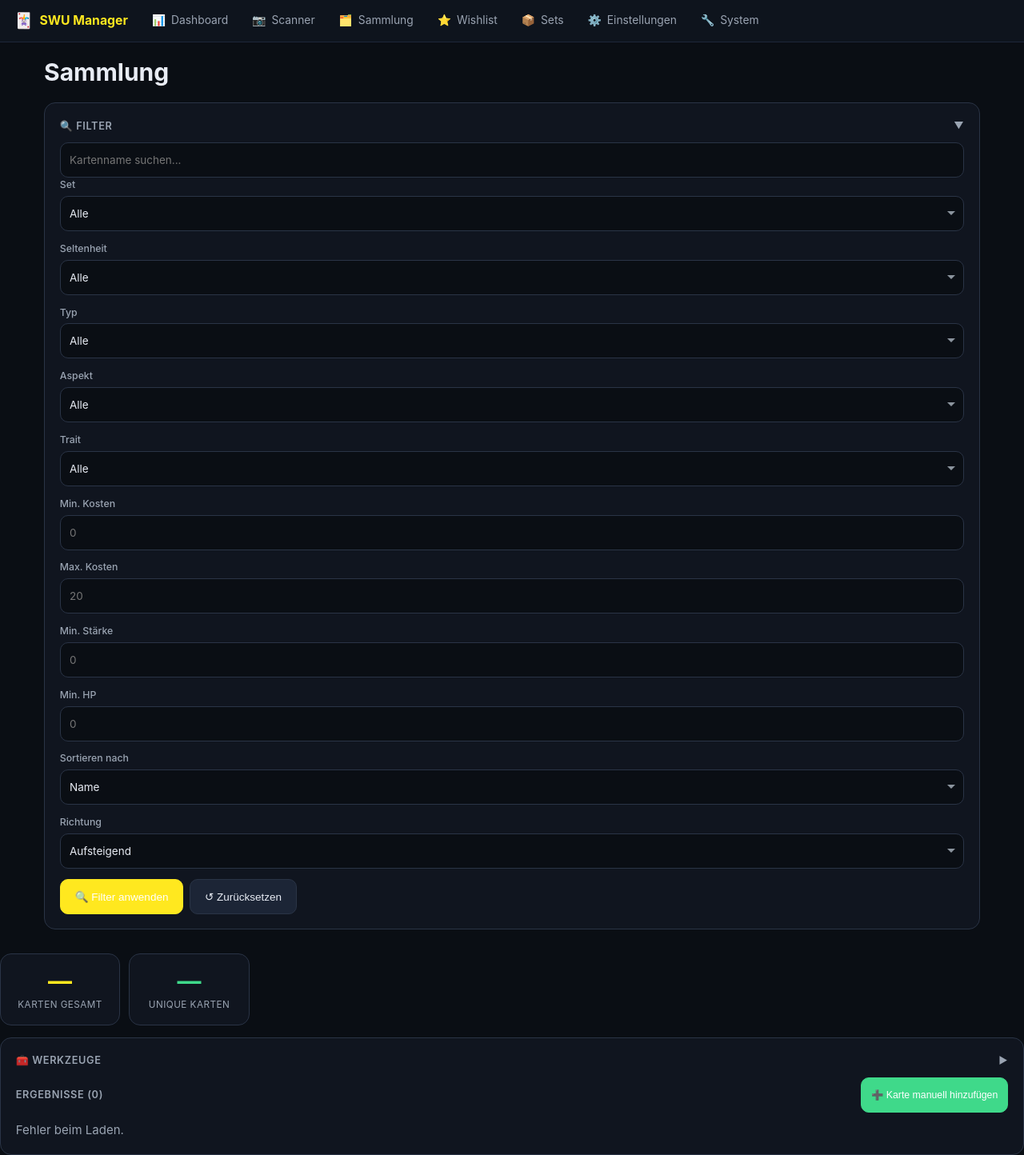
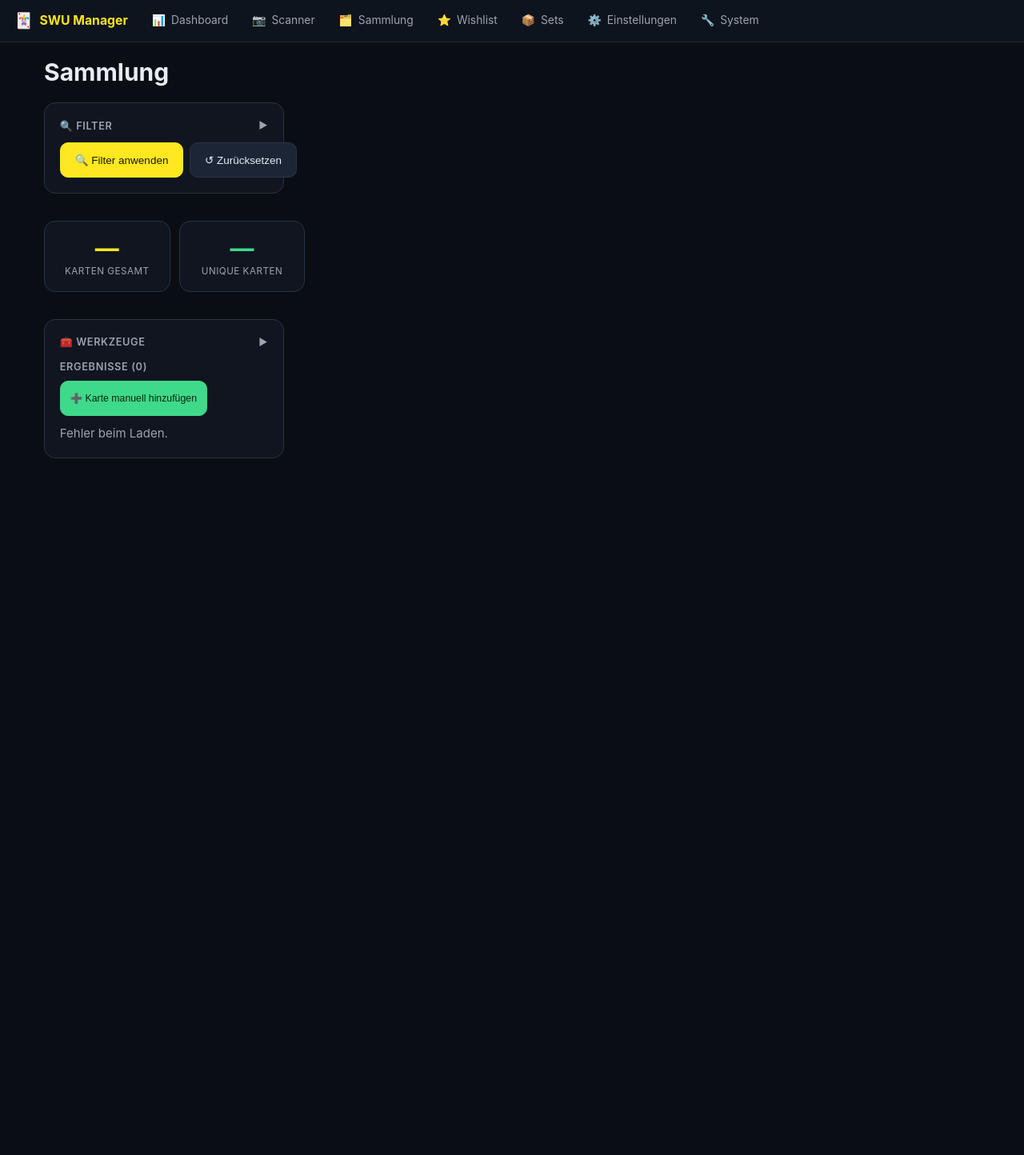
Before and after one commit to Nilssteinmeyer/swu-card-manager, a Python web app: template app/web/templates/collection.html in a window 1280 px wide. Shown: the whole page at 80% size. After the commit the page ends 573 px from the top, so only its background shows below. Run offline with Jinja, Linux system fonts and the light colour scheme; the template is opened without the code that fills it, so the values that code supplies are empty.

Commit message:
fix(vision-qa): alle 4 Befunde der unabhaengigen Bild-QA behoben
Die Vision-QA (Pixel-/OCR-Forensik, 37 Screenshots) meldete 4 echte
Mängel - alle gefixt und live vermessen:

1) BUTTON-KONTRAST (KRITISCH): Weisser Text auf Imperial-Gelb/Grün
   cr 1.19-1.65, weit unter WCAG AA. style.css hardcodete color:#fff
   für btn-primary/success/danger + scan-mode-btn.active, obwohl das
   Star-Wars-Theme --on-primary (#1a1600) definiert. Jetzt Theme-
   Tokens: Gelb-Buttons cr 14.51 (AAA), Grün-Buttons cr 9.08 (AAA).
   Neue --on-success/--on-error-Tokens (dark+light).

2) KARTEN-DETAIL-MODAL OHNE PREIS: price_tcg (TCGplayer) wurde von
   /api/card geliefert aber nie angezeigt; Cardmarket-Zeilen fehlen
   hier mangels MKM-Import. Modal zeigt jetzt 'TCGplayer Market'
   mit Foil-Zuschlag, sonst '— (noch kein Preis-Import)'.
   Close-X: 44x44px erzwungen (war gemessen 9x9 Darstellung).

3) DESKTOP-SAMMLUNG ZEIGTE KEINE KARTE: Filter-Panel (1034px hoch)
   füllte beim Load den ganzen Viewport, Grid begann bei y=1452.
   Neues .collection-layout: ab 900px Filter als 300px sticky
   Sidebar, Grid rechts (851px) - erste Karte jetzt y=531 im
   Viewport. Filter startet eingeklappt (wie Werkzeuge), Stat-Kards
   volle Breite. Verschachtelungs-Bug dabei gefunden und gefixt
   (Browser warf stat-grid+Grid-Card aus dem Layout).

4) KONTRAST-RESTE: Placeholder (cr 3.6), setting-desc, Scan-Overlay-
   Text (cr 3.7) auf --text-muted; E-Mail-Hilfetext erbt.

Durchlauf 6 (final): 775 -> 71 Funde (-91%), Kontrast 132 -> 53
(Rest = Gradient-Badge-Messartefakte, Vision-geprüft lesbar),
font-zu-klein 0, h-overflow 0, fehlernde Aktionen 0.
171 Unit + 21 E2E grün. Cache v32.

```diff
--- a/app/web/static/platform.css
+++ b/app/web/static/platform.css
@@ -33,6 +33,8 @@
   --primary-bg: rgba(184, 147, 10, 0.12);
   --secondary: #0077b6;
   --secondary-bg: rgba(0, 119, 182, 0.1);
+  --on-success: #ffffff;         /* Light: weisser Text auf dunklerem Gruen */
+  --on-error: #ffffff;
   --error: #c53030;
   --error-bg: rgba(197, 48, 48, 0.1);
   --success: #15803d;
@@ -62,8 +64,10 @@
   --secondary: #4dd8ff;           /* Scanner-HUD Cyan */
   --secondary-bg: rgba(77, 216, 255, 0.12);
   --error: #ff5a52;
+  --on-error: #ffffff;           /* Weiss bleibt AA auf Rot (cr ~4.6) */
   --error-bg: rgba(255, 90, 82, 0.12);
   --success: #3fd98a;
+  --on-success: #06240f;          /* Vision-QA: dunkler Text fuer AA auf Gruen */
   --success-bg: rgba(63, 217, 138, 0.12);
   --purple: #bc8cff;
   --orange: #f0883e;
@@ -659,6 +663,17 @@ input[type="number"], input[type="search"], select, textarea {
 }
 
 
+/* ---- Sammlung: Desktop-Layout Filter links / Grid rechts (Vision-QA) ----- */
+/* Vision-QA: Desktop-Load zeigte nur das aufgeklappte Filter-Panel ueber die
+   volle Breite, keine Karte im Viewport. Ab 900px: Filter als 300px-Sidebar
+   (sticky), Grid fliesst daneben -> Karten sofort sichtbar. */
+@media (min-width: 900px) {
+  .collection-layout { display: grid; grid-template-columns: 300px 1fr; gap: 1.25rem; align-items: start; }
+  /* Stat-Kards volle Breite (Zeile 1), Filter links (Zeile 2), Grid rechts */
+  .collection-layout > .stat-grid { grid-column: 1 / -1; }
+  .collection-layout > .card:first-child { position: sticky; top: calc(var(--topbar-h) + 12px); }
+}
+
 /* ---- Sammlung: Desktop-Dichte (Vision-Fund: 12/Reihe zu dicht) ------------ */
 /* minmax 190px statt 140px -> 8-10 Karten/Reihe bei 1920px, groessere Bilder
    und damit groessere Preise (13px war grenzwertig klein) */
--- a/app/web/static/style.css
+++ b/app/web/static/style.css
@@ -220,7 +220,8 @@ html, body {
 .btn-primary {
   background: var(--accent);
   border-color: var(--accent);
-  color: #fff;
+  /* Vision-QA: hartes #fff auf Imperial-Gelb cr 1.19 -> Theme-Token dunkler Text */
+  color: var(--on-primary, #fff);
 }
 
 .btn-primary:hover {
@@ -231,13 +232,14 @@ html, body {
 .btn-success {
   background: var(--green);
   border-color: var(--green);
-  color: #fff;
+  /* Vision-QA: #fff auf #3fd98a cr 1.65 -> dunkler Text fuer AA */
+  color: var(--on-success, #06240f);
 }
 
 .btn-danger {
   background: var(--red);
   border-color: var(--red);
-  color: #fff;
+  color: var(--on-error, #fff);
 }
 
 .btn-sm {
@@ -264,6 +266,12 @@ html, body {
   color: var(--text-muted);
   margin-bottom: 0.3rem;
   font-weight: 500;
+}
+
+/* Vision-QA: Placeholder cr 3.6 -> 4.5+ */
+input::placeholder, textarea::placeholder {
+  color: var(--text-muted);
+  opacity: 1;
 }
 
 input[type="text"],
@@ -894,7 +902,7 @@ td .badge {
   pointer-events: none; z-index: 5;
 }
 .scan-overlay-icon { font-size: 28px; }
-.scan-overlay-text { font-size: 14px; font-weight: 600; color: #666; }
+.scan-overlay-text { font-size: 14px; font-weight: 600; color: var(--text-muted, #8b949e); }
 @keyframes pulse-border { 0%,100% { opacity: 1; } 50% { opacity: 0.4; } }
 
 .scan-result-overlay {
@@ -977,7 +985,7 @@ td .badge {
 
 /* Admin gate: hidden when admin mode is off */
 .admin-hidden { display: none !important; }
-.setting-desc { font-size: 12px; color: var(--muted); margin-top: 4px; }
+.setting-desc { font-size: 12px; color: var(--text-muted); margin-top: 4px; }
 
 /* Card prices in collection grid */
 .ci-price { font-size: 13px; font-weight: 700; color: var(--accent); }
@@ -1104,7 +1112,7 @@ td .badge {
 }
 .scan-mode-btn.active {
   background: var(--accent, #3b82f6);
-  color: #fff;
+  color: var(--on-primary, #fff);  /* Vision-QA: #fff auf Gelb cr 1.2 -> Theme-Token */
 }
 .scan-mode-btn:not(.active):hover {
   color: var(--fg, #e6e9ef);
--- a/app/web/static/sw.js
+++ b/app/web/static/sw.js
@@ -1,10 +1,10 @@
 /* SWU Card Manager — Service Worker v21
    Cache-first fuer versionierte Assets, network-first fuer Seiten.
    Update-Strategie: bei neuem SW sofort aktivieren + alte Caches killen. */
-const CACHE_NAME = "swu-manager-v30";
+const CACHE_NAME = "swu-manager-v32";
 const APP_SHELL = [
-  "/static/style.css?v=25",
-  "/static/platform.css?v=10",
+  "/static/style.css?v=27",
+  "/static/platform.css?v=12",
   "/static/common.js?v=18",
   "/static/scanner.js?v=16",
   "/static/manifest.json?v=1",
--- a/app/web/templates/base.html
+++ b/app/web/templates/base.html
@@ -4,8 +4,8 @@
   <meta charset="UTF-8">
   <meta name="viewport" content="width=device-width, initial-scale=1.0, maximum-scale=1.0, user-scalable=no, viewport-fit=cover">
   <title>{% block title %}SWU Card Manager{% endblock %}</title>
-  <link rel="stylesheet" href="/static/style.css?v=25">
-  <link rel="stylesheet" href="/static/platform.css?v=10">
+  <link rel="stylesheet" href="/static/style.css?v=27">
+  <link rel="stylesheet" href="/static/platform.css?v=12">
   <link rel="manifest" href="/static/manifest.json?v=1">
   <meta name="theme-color" content="#0a0e14">
   <meta name="apple-mobile-web-app-capable" content="yes">
--- a/app/web/templates/collection.html
+++ b/app/web/templates/collection.html
@@ -4,12 +4,13 @@
 {% block content %}
       <h1 class="mb-2">Sammlung</h1>
 
+      <div class="collection-layout">
       <div class="card">
         <div class="card-title flex-center-between" style="cursor:pointer;" id="filter-toggle" onclick="toggleSection('filter-body', 'filter-arrow')">
           <span>🔍 Filter</span>
-          <span id="filter-arrow" class="collapse-arrow">▼</span>
+          <span id="filter-arrow" class="collapse-arrow">▶</span>
         </div>
-        <div id="filter-body" class="collapsible-body">
+        <div id="filter-body" class="collapsible-body hidden">
           <div class="search-input full-width">
             <input type="search" id="f-search" placeholder="Kartenname suchen...">
           </div>
@@ -76,7 +77,6 @@
             <button class="btn" onclick="resetFilters()">↺ Zurücksetzen</button>
           </div>
         </div>
-      </div>
 
       <div class="stat-grid">
         <div class="stat-card">
@@ -126,6 +126,7 @@
         <div id="collection-grid" class="collection-grid">
           <p class="text-muted">Filter anwenden oder Sammlung laden...</p>
         </div>
+      </div>
       </div>
 {% endblock %}
 
@@ -527,6 +528,17 @@
           rows.push(["Cardmarket Foil-Trend", eur(price.foil_trend)]);
           rows.push(["Preis-Stand", price.updated_at ? escapeHtml(price.updated_at) : "\u2014"]);
         }
+        // Vision-QA: TCGplayer-Preis (price_tcg) wurde geladen aber nie angezeigt
+        const tcg = card.price_tcg;
+        if (tcg) {
+          const usd = v => v != null ? "$" + Number(v).toLocaleString("en-US", { minimumFractionDigits: 2, maximumFractionDigits: 2 }) : "\u2014";
+          const tcgNormal = tcg.market_normal != null ? tcg.market_normal : (tcg.low_normal != null ? tcg.low_normal : null);
+          const tcgFoil = tcg.market_foil != null ? tcg.market_foil : (tcg.low_foil != null ? tcg.low_foil : null);
+          rows.push(["TCGplayer Market", `${usd(tcgNormal)}${tcgFoil != null ? " (Foil " + usd(tcgFoil) + ")" : ""}`]);
+        }
+        if (!price && !tcg) {
+          rows.push(["Preis", "\u2014 (noch kein Preis-Import)"]);
+        }
 
         const textBlock = (label, content) => content ? `
           <div style="margin-top:10px;">
@@ -575,7 +587,7 @@
   <script>
     if ('serviceWorker' in navigator) {
       window.addEventListener('load', () => {
-        navigator.serviceWorker.register('/static/sw.js?v=30').then(reg => {
+        navigator.serviceWorker.register('/static/sw.js?v=32').then(reg => {
               // Sofort pruefen ob ein neuer SW existiert
               reg.update().catch(() => {});
             }).catch(() => {});
--- a/app/web/templates/index.html
+++ b/app/web/templates/index.html
@@ -137,7 +137,7 @@
   <script>
     if ('serviceWorker' in navigator) {
       window.addEventListener('load', () => {
-        navigator.serviceWorker.register('/static/sw.js?v=30').then(reg => {
+        navigator.serviceWorker.register('/static/sw.js?v=32').then(reg => {
               // Sofort pruefen ob ein neuer SW existiert
               reg.update().catch(() => {});
             }).catch(() => {});
--- a/app/web/templates/login.html
+++ b/app/web/templates/login.html
@@ -4,8 +4,8 @@
   <meta charset="UTF-8">
   <meta name="viewport" content="width=device-width, initial-scale=1.0, maximum-scale=1.0, user-scalable=no">
   <title>Login — SWU Card Manager</title>
-  <link rel="stylesheet" href="/static/style.css?v=25">
-  <link rel="stylesheet" href="/static/platform.css?v=10">
+  <link rel="stylesheet" href="/static/style.css?v=27">
+  <link rel="stylesheet" href="/static/platform.css?v=12">
 </head>
 <body class="auth-body">
   <div class="auth-bg" aria-hidden="true"><img src="/static/assets/login_hero.svg" alt=""></div>
--- a/app/web/templates/no_household.html
+++ b/app/web/templates/no_household.html
@@ -4,8 +4,8 @@
   <meta charset="UTF-8">
   <meta name="viewport" content="width=device-width, initial-scale=1.0">
   <title>SWU Card Manager</title>
-  <link rel="stylesheet" href="/static/style.css?v=25">
-  <link rel="stylesheet" href="/static/platform.css?v=10">
+  <link rel="stylesheet" href="/static/style.css?v=27">
+  <link rel="stylesheet" href="/static/platform.css?v=12">
 </head>
 <body class="auth-body">
   <div class="auth-bg" aria-hidden="true"><img src="/static/assets/login_hero.svg" alt=""></div>
--- a/app/web/templates/register.html
+++ b/app/web/templates/register.html
@@ -4,8 +4,8 @@
   <meta charset="UTF-8">
   <meta name="viewport" content="width=device-width, initial-scale=1.0, maximum-scale=1.0, user-scalable=no">
   <title>Registrieren — SWU Card Manager</title>
-  <link rel="stylesheet" href="/static/style.css?v=25">
-  <link rel="stylesheet" href="/static/platform.css?v=10">
+  <link rel="stylesheet" href="/static/style.css?v=27">
+  <link rel="stylesheet" href="/static/platform.css?v=12">
 </head>
 <body class="auth-body">
   <div class="auth-bg" aria-hidden="true"><img src="/static/assets/login_hero.svg" alt=""></div>
--- a/app/web/templates/reset.html
+++ b/app/web/templates/reset.html
@@ -4,8 +4,8 @@
   <meta charset="UTF-8">
   <meta name="viewport" content="width=device-width, initial-scale=1.0, maximum-scale=1.0, user-scalable=no">
   <title>Passwort zurücksetzen — SWU Card Manager</title>
-  <link rel="stylesheet" href="/static/style.css?v=25">
-  <link rel="stylesheet" href="/static/platform.css?v=10">
+  <link rel="stylesheet" href="/static/style.css?v=27">
+  <link rel="stylesheet" href="/static/platform.css?v=12">
 </head>
 <body class="auth-body">
   <div class="auth-bg" aria-hidden="true"><img src="/static/assets/login_hero.svg" alt=""></div>
--- a/app/web/templates/scanner.html
+++ b/app/web/templates/scanner.html
@@ -120,7 +120,7 @@
   <script>
     if ('serviceWorker' in navigator) {
       window.addEventListener('load', () => {
-        navigator.serviceWorker.register('/static/sw.js?v=30').then(reg => {
+        navigator.serviceWorker.register('/static/sw.js?v=32').then(reg => {
               // Sofort pruefen ob ein neuer SW existiert
               reg.update().catch(() => {});
             }).catch(() => {});
--- a/app/web/templates/sets.html
+++ b/app/web/templates/sets.html
@@ -288,7 +288,7 @@
   <script>
     if ('serviceWorker' in navigator) {
       window.addEventListener('load', () => {
-        navigator.serviceWorker.register('/static/sw.js?v=30').then(reg => {
+        navigator.serviceWorker.register('/static/sw.js?v=32').then(reg => {
               // Sofort pruefen ob ein neuer SW existiert
               reg.update().catch(() => {});
             }).catch(() => {});
--- a/app/web/templates/settings.html
+++ b/app/web/templates/settings.html
@@ -377,7 +377,7 @@
   <script>
     if ('serviceWorker' in navigator) {
       window.addEventListener('load', () => {
-        navigator.serviceWorker.register('/static/sw.js?v=30').then(reg => {
+        navigator.serviceWorker.register('/static/sw.js?v=32').then(reg => {
               // Sofort pruefen ob ein neuer SW existiert
               reg.update().catch(() => {});
             }).catch(() => {});
--- a/app/web/templates/system.html
+++ b/app/web/templates/system.html
@@ -229,7 +229,7 @@
   <script>
     if ('serviceWorker' in navigator) {
       window.addEventListener('load', () => {
-        navigator.serviceWorker.register('/static/sw.js?v=30').then(reg => {
+        navigator.serviceWorker.register('/static/sw.js?v=32').then(reg => {
               // Sofort pruefen ob ein neuer SW existiert
               reg.update().catch(() => {});
             }).catch(() => {});
--- a/app/web/templates/verify_email.html
+++ b/app/web/templates/verify_email.html
@@ -4,8 +4,8 @@
   <meta charset="UTF-8">
   <meta name="viewport" content="width=device-width, initial-scale=1.0">
   <title>E-Mail bestätigen — SWU Card Manager</title>
-  <link rel="stylesheet" href="/static/style.css?v=25">
-  <link rel="stylesheet" href="/static/platform.css?v=10">
+  <link rel="stylesheet" href="/static/style.css?v=27">
+  <link rel="stylesheet" href="/static/platform.css?v=12">
 </head>
 <body class="auth-body">
   <div class="auth-bg" aria-hidden="true"><img src="/static/assets/login_hero.svg" alt=""></div>
--- a/app/web/templates/wishlist.html
+++ b/app/web/templates/wishlist.html
@@ -185,7 +185,7 @@
   <script>
     if ('serviceWorker' in navigator) {
       window.addEventListener('load', () => {
-        navigator.serviceWorker.register('/static/sw.js?v=30').then(reg => {
+        navigator.serviceWorker.register('/static/sw.js?v=32').then(reg => {
               // Sofort pruefen ob ein neuer SW existiert
               reg.update().catch(() => {});
             }).catch(() => {});
```
